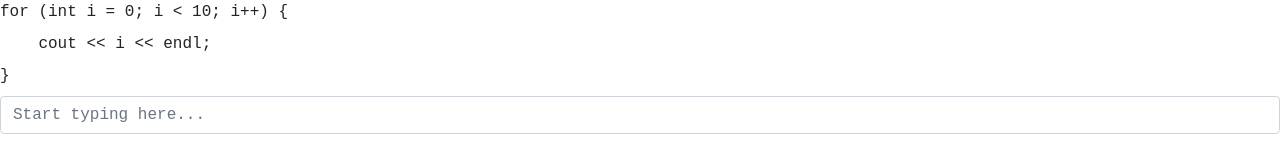
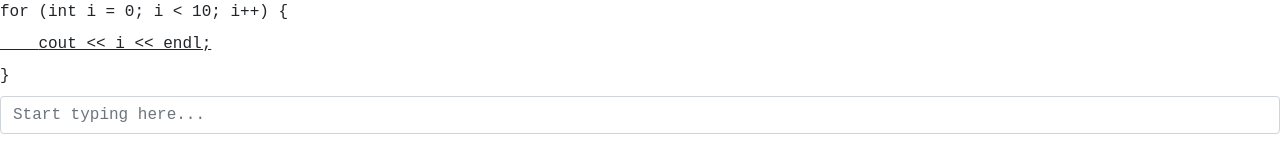
Before and after one commit to Graphcalibur/kfc-orbital-2021, a React (Create React App) app in the folder client/: page / in a window 1280 px wide. Shown: the top 160 px of the page. Built offline with nearby package versions, Linux system fonts and the light colour scheme.

Commit message:
Added text highlighting to the code. The current line is underlined, and all correct characters are colored green while all incorrect characters are colored red.

```diff
--- a/client/src/App.js
+++ b/client/src/App.js
@@ -1,5 +1,4 @@
 import React, { Component } from 'react';
-import logo from './logo.svg';
 import './App.css';
 
 class App extends Component {
@@ -9,33 +8,83 @@ class App extends Component {
             "\u00a0\u00a0\u00a0\u00a0cout << i << endl;",
             "}"
         ],
-        currLine: 0
+        currLineNum: 1,
+        currInput: ""
     }
 
+    /* When pressing enter, check if the text in the input
+    matches the current line being typed. If it does, clear
+    the input and move on to the next line */
     handleSubmit = (event) => {
         if (event.key === "Enter") {
             const textInput = document.getElementById("textInput");
-            const {code, currLine} = this.state;
+            const {code, currLineNum} = this.state;
 
-            if (textInput.value === code[currLine].trim()) {
+            if (textInput.value === code[currLineNum].trim()) {
                 document.getElementById("textInput").value = "";
+                this.setState({currInput: ""});
 
-                if (currLine < code.length - 1) {
-                    this.setState({currLine: currLine + 1});
+                if (currLineNum < code.length - 1) {
+                    this.setState({currLineNum: currLineNum + 1});
                 }
             }
         }
     }
 
+    /* Adds underline to the line if it's the current line */
+    underlineLine = (line, i) => {
+        return i === this.state.currLineNum
+            ? <u>{this.colorLine(line)}</u>
+            : line
+    }
+
+    colorLine = (line) => {
+        const { currInput } = this.state;
+
+        // Start at first non-whitespace character
+        let line_i = line.length - line.trim().length;
+        let input_i = 0;
+
+        let endCorrect = line_i;
+        let endWrong = line_i;
+
+        while (line_i < line.length && input_i < currInput.length) {
+            if (line.charAt(line_i) === currInput.charAt(input_i)) {
+                endCorrect++;
+            }
+
+            endWrong++;
+            line_i++;
+            input_i++;
+        }
+
+        return <span>
+            <span style={{color:"#009933"}}>
+                {line.substring(0, endCorrect)}
+            </span>
+            <span style={{color:"#ff0000"}}>
+                {line.substring(endCorrect, endWrong)}
+            </span>
+            {line.substring(endWrong)}
+        </span>
+    }
+
+    handleInputChange = (event) => {
+        this.setState({
+            currInput: event.target.value
+        });
+    }
+
     render() {
         return (
             <div className="mb-3">
-                {this.state.code.map(line =>
+                {this.state.code.map((line, i) =>
                     <label
                         htmlFor="textInput"
                         className="form-label code"
+                        key={line}
                     >
-                        {line}
+                        {this.underlineLine(line, i)}
                     </label>)}
 
                 <input
@@ -45,6 +94,7 @@ class App extends Component {
                     autoComplete="off"
                     placeholder="Start typing here..."
                     onKeyPress={this.handleSubmit}
+                    onChange={(event) => this.handleInputChange(event)}
                 />
             </div>
         );
```
